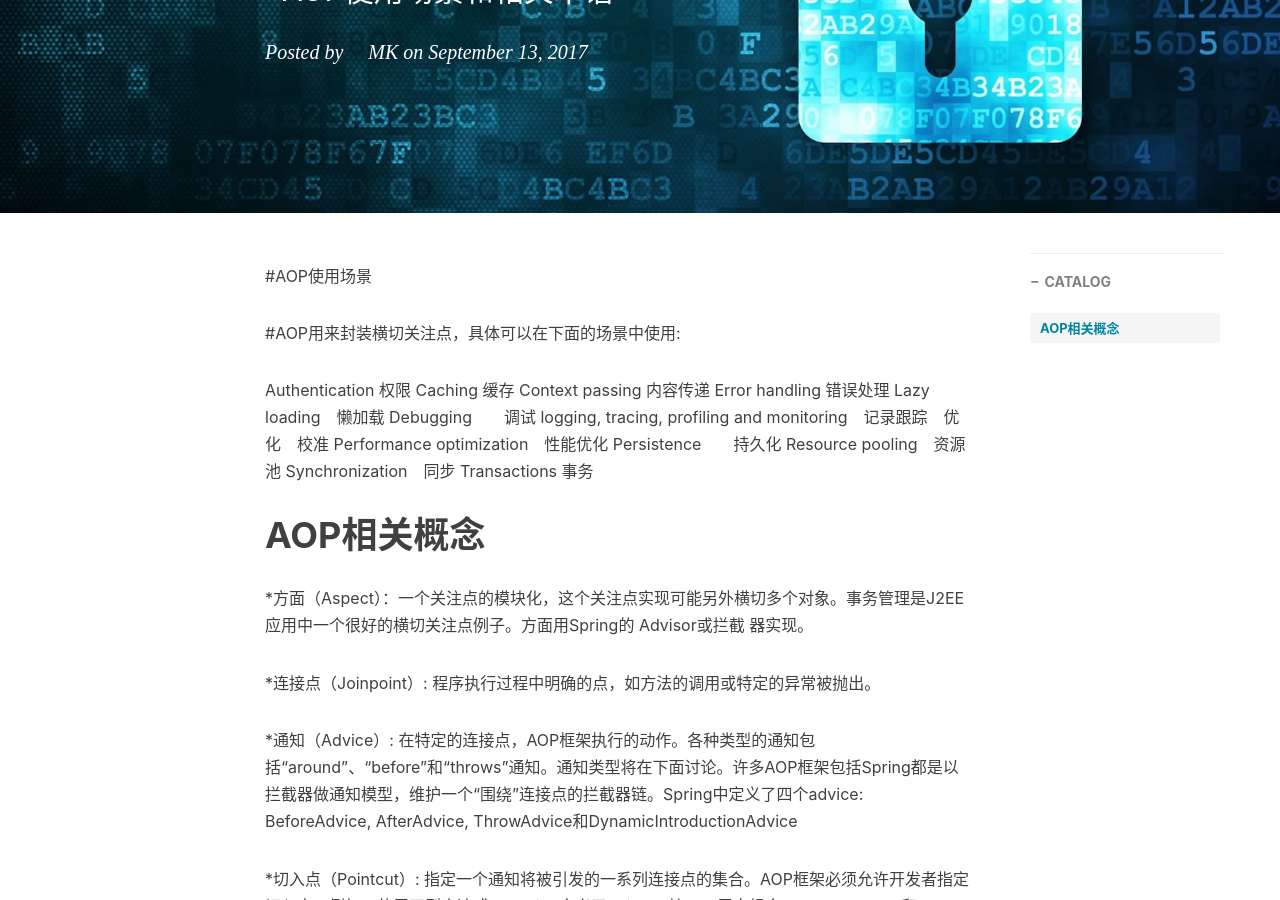
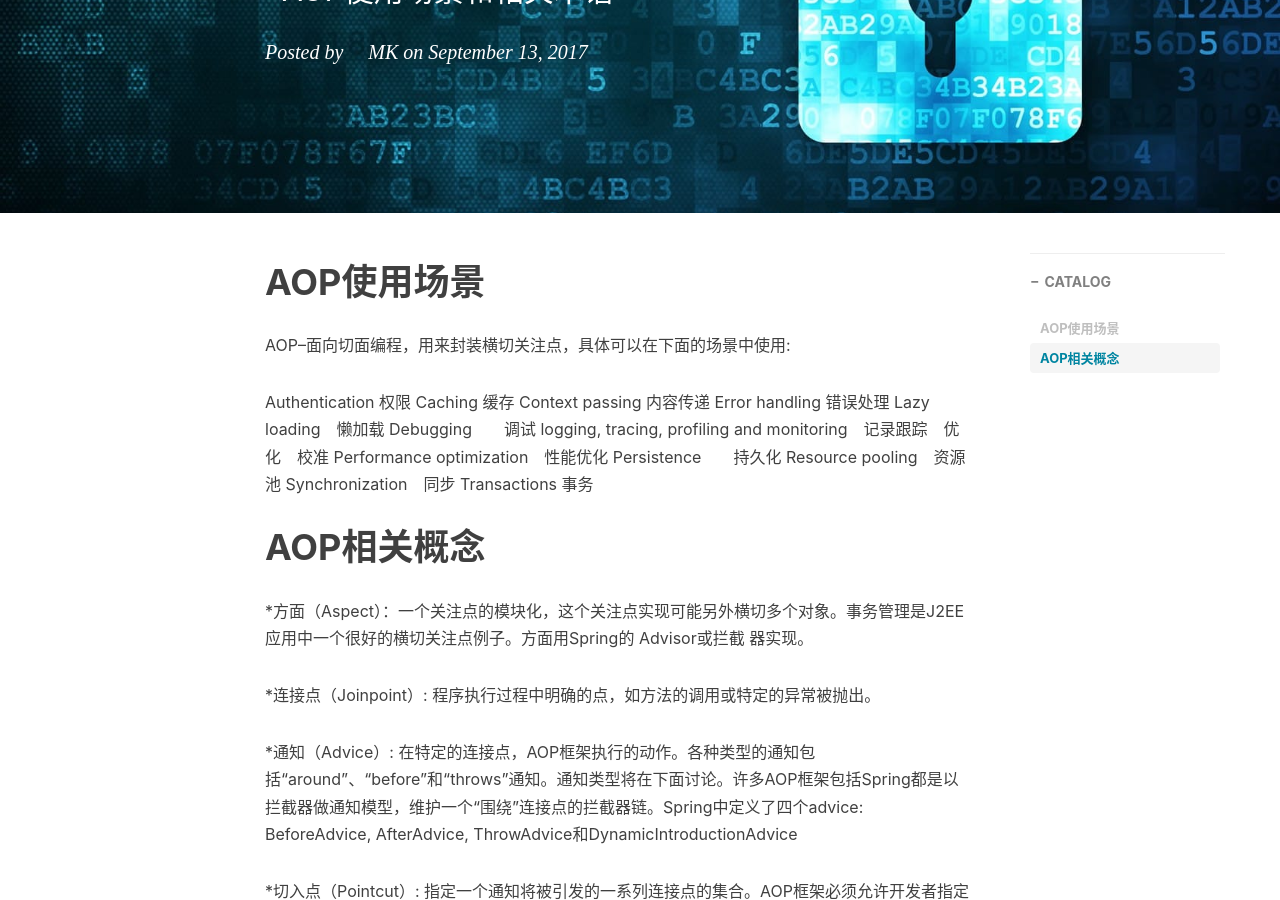
Before and after one commit to KanmaCN/KanmaCN.github.io, a Jekyll site: the page built from _posts/2017-09-13-AOP.md, in a window 1280 px wide and 900 px high, scrolled down 310 px. Built offline with Jekyll 4.4.1, drawn with Linux system fonts in a browser that asks for light colours; nearby versions of some CDN libraries; comment, search, counter and statistics services are not loaded.

Commit message:
spring-aop

```diff
--- a/_posts/2017-09-13-AOP.md
+++ b/_posts/2017-09-13-AOP.md
@@ -11,9 +11,9 @@ tags:
     - 开发技巧
 ---
 
-#AOP使用场景
+# AOP使用场景
 
-#AOP用来封装横切关注点，具体可以在下面的场景中使用:
+ AOP--面向切面编程，用来封装横切关注点，具体可以在下面的场景中使用:
 
 Authentication 权限
 Caching 缓存
```
